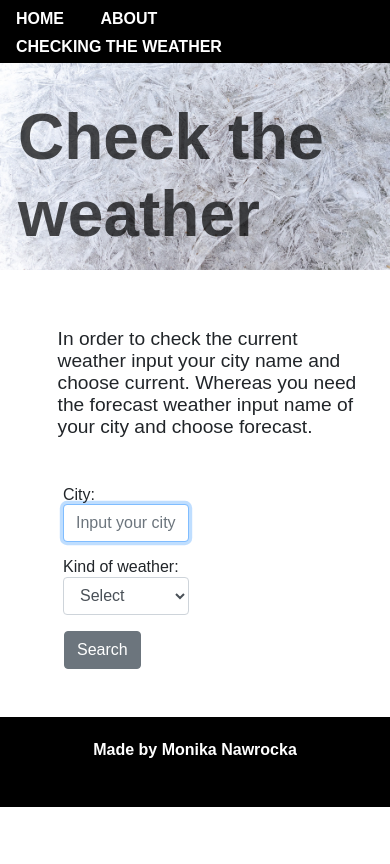
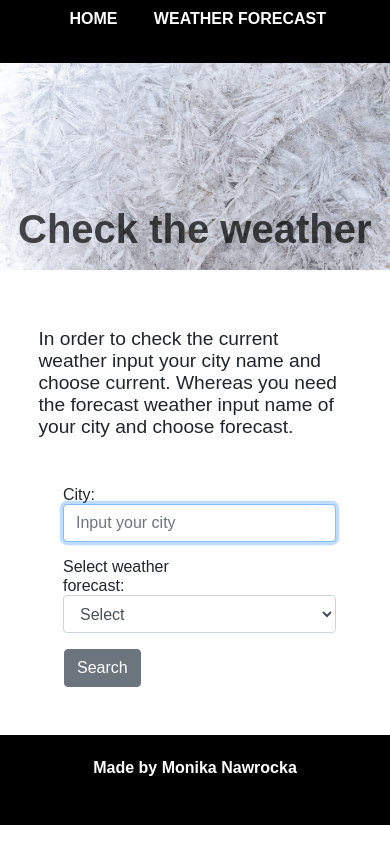
Before and after one commit to monikanaw/CheckOutApp, a Jekyll site: the page built from Weather/index.html, in a window 390 px wide. Shown: the top 864 px of the page. Built offline with Jekyll 4.4.1, drawn with Linux system fonts in a browser that asks for light colours; nearby versions of some CDN libraries; some web fonts are replaced.

Commit message:
add a media queries to css

```diff
--- a/Weather/index.html
+++ b/Weather/index.html
@@ -14,10 +14,10 @@
     <form>
           <div class="form-group col-md-6">
             <label for="inputCity">City:</label>
-            <input type="text" placeholder="Input your city" class="form-control" id="inputCity" required>
+            <input type="text" placeholder="Input your city" class="form-control" id="inputCity">
         </div>
         <div class="form-group col-md-4">
-            <label for="inputState">Kind of weather:</label>
+            <label for="inputState">Select weather forecast:</label>
             <select name="cards" id="inputState" class="form-control" required>
               <option value="selected">Select</option>
               <option value="Current">Current</option>
@@ -42,11 +42,11 @@
 
   <div class="charts hidden" id="foundCityForecast">
       <div class="chart-first">
-        <canvas id="myChart" height="400" width= "750"></canvas>
+        <canvas id="myChart" height="400" width= "500"></canvas>
       </div>
 
       <div class="chart-second">
-        <canvas id="myChartSecond" height="400" width= "750"></canvas>
+        <canvas id="myChartSecond" height="400" width= "500"></canvas>
       </div>
   </div>
 
--- a/_includes/navlinks.html
+++ b/_includes/navlinks.html
@@ -1,4 +1,3 @@
 
   <li><a href="/">Home</a></li>
-  <li><a href="#bodyWriting">About</a></li>
-  <li><a href="/Weather"> Checking the weather</a></li>
+  <li><a href="/Weather"> Weather forecast</a></li>
--- a/css/main.css
+++ b/css/main.css
@@ -69,7 +69,7 @@
   height: 30%;
   bottom: 10vh;
   z-index: 2;
-  font-size: 5rem;
+  font-size: 4.5rem;
   text-align: center;
   padding-top: 0.6em;
   color: #000;
@@ -139,17 +139,17 @@
 
 /* charts*/
 .charts {
-  height: 150vh;
+  height: auto;
 }
 
 
 .chart-first {
-  width: 60vw;
-  margin: 5vh auto;
+  width: 45vw;
+  margin: 2vh auto 5vh auto;
 }
 
 .chart-second {
-  width: 60vw;
+  width: 45vw;
   margin: 5vh auto;
 }
 
@@ -297,3 +297,138 @@
   color: #f32e04;
   font-size: 1.4em;
 }
+
+/*MEDIA QUERIES*/
+
+@media (max-width: 900px) {
+
+  .chart-first {
+    width: 65vw;
+    margin: 5vh auto;
+  }
+
+  .chart-second {
+    width: 65vw;
+    margin: 5vh auto;
+  }
+  .form-control{
+    width: 25vw;
+  }
+  .greeting {
+    height: 20%;
+    bottom: 10vh;
+    font-size: 3rem;
+    padding-top: 0.7em;
+  }
+}
+
+@media (max-width: 700px) {
+  .chart-first {
+    width: 80vw;
+    margin: 5vh auto;
+  }
+
+  .chart-second {
+    width: 80vw;
+    margin: 5vh auto;
+  }
+
+  .title-for-checking{
+    font-size: 2.5em;
+  }
+
+  .form-control{
+    width: 50vw;
+  }
+
+  .lack-of-info-in-input{
+    max-width: 80vw;
+  }
+  .body-image {
+    background-position: 50% 30%;
+  }
+  .greeting {
+    height: 20%;
+    bottom: 10vh;
+    font-size: 2.2rem;
+    padding-top: 1.2em;
+  }
+  /*BODY WRITING*/
+  .body-writing {
+    flex-direction: column;
+    margin-top: 3em;
+  }
+
+  .title-table {
+    font-size: 2em;
+    margin-bottom: 2em;
+  }
+
+  .title-writing {
+   font-size: 1.2em;
+   padding-left: 1em;
+
+  }
+}
+
+
+@media (max-width: 450px) {
+/*subpage*/
+  .chart-first {
+    width: 100vw;
+    margin: 5vh auto;
+  }
+
+  .chart-second {
+    width: 100vw;
+    margin: 5vh auto;
+  }
+
+  .title-for-checking{
+    font-size: 2.5em;
+  }
+  .form-control{
+    width: 70vw;
+  }
+  .greeting-to-form{
+    margin-left: 2em;
+  }
+
+  .lack-of-info-in-input{
+    margin-left: 1em;
+    max-width: 80vw;
+  }
+  .city-current-info {
+    margin-left: 1em;
+    max-width: 70vw;
+  }
+
+/*body greeting*/
+  .body-image {
+    background-position: 50% 30%;
+  }
+
+  /*body greeting*/
+  .greeting {
+    height: 20%;
+    bottom: 10vh;
+    font-size: 2rem;
+    padding-top: 1.2em;
+  }
+
+  /*BODY WRITING*/
+  .body-writing {
+    flex-direction: column;
+    margin: 3em 2em;
+  }
+
+  .title-table {
+    font-size: 2em;
+  }
+
+  .title-writing {
+   font-size: 1.2em;
+   padding-left: 1em;
+   max-width: 75vw;
+  }
+}
--- a/index.html
+++ b/index.html
@@ -66,10 +66,10 @@
 
         <div class="background-lightening  background-phenomen-weather">
           <img src="/images/lightning.jpg" alt="Lightning">
-          <p class="title-of-weather"> Lightening </p>
+          <p class="title-of-weather"> Lightning </p>
             <div class="phenomen hidden">
-                <h3 class="title-phenomen"> Lightening </h3>
-                <p class="writing-phenomen"> Lightning is often followed by thunder. There is a natural electrostatic discharge which occures in area of two electrically charged regions in the atmosphere. Every lightening can have energy equal one billion joules. </p>
+                <h3 class="title-phenomen"> Lightning </h3>
+                <p class="writing-phenomen"> Lightning is often followed by thunder. There is a natural electrostatic discharge which occures in area of two electrically charged regions in the atmosphere. Every lightning can have energy equal one billion joules. </p>
             </div>
         </div>
     </div>
--- a/mainjs.js
+++ b/mainjs.js
@@ -1,3 +1,4 @@
+
 
 //four images abou weather
 $(document).ready(function() {
@@ -275,8 +276,9 @@
             fill: false,
             lineTension: 0.1,
             borderColor: "rgb(165, 176, 52)",
-            pointBorderColor: "rgb(101, 106, 52)",
-            pointBackgroundColor: "rgba(101, 106, 52, 0.8)",
+            pointBorderColor: "rgb(3, 41, 3)",
+            pointBackgroundColor: "rgba(3, 41, 3, 0.8)",
+            pointRadius: 2,
             label:'temperature',
             data: temperaturesArrayinCelsiusRounded(x)
           }]
@@ -287,6 +289,7 @@
                scaleLabel: {
                     display: true,
                     labelString: 'temperature[°C]',
+                    fontColor: "rgb(165, 176, 52)",
                   },
                 ticks: {
                     max: getMaxValue(x),
@@ -300,7 +303,7 @@
             fontSize: 25
           },
           legend: {
-            position: 'right'
+            position: 'top'
           }
         }
       });
@@ -324,16 +327,18 @@
             fill: false,
             lineTension: 0.1,
             borderColor: "rgb(240, 44, 71)",
-            pointBorderColor: "rgb(171, 13, 34)",
-            pointBackgroundColor: "rgba(171, 13, 34, 0.8)",
+            pointBorderColor: "rgb(91, 37, 25)",
+            pointBackgroundColor: "rgba(91, 37, 25, 0.8)",
+            pointRadius: 2,
             label:'pressure',
             data: pressureArray(x),
             yAxisID: 'y-axis-1'},{
               fill: false,
               lineTension: 0.1,
               borderColor: "rgb(118, 186, 208)",
-              pointBorderColor: "rgb(19, 81, 100)",
-              pointBackgroundColor: "rgba(19, 81, 100, 0.8)",
+              pointBorderColor: "rgb(2, 8, 56)",
+              pointBackgroundColor: "rgba(2, 8, 56, 0.8)",
+              pointRadius: 2,
               label:'wind speed',
               data: speedWindArray(x),
               yAxisID: 'y-axis-2'}
@@ -344,7 +349,12 @@
             yAxes: [{
               scaleLabel: {
                    display: true,
-                   labelString: 'pressure[hPa]',
+                   labelString: 'air pressure[hPa]',
+                   fontColor: "rgb(240, 44, 71)",
+                 },
+                 ticks: {
+                      fontColor: "rgb(240, 44, 71)",
+                      fontSize: 10
                  },
               type: 'linear',
               display: true,
@@ -355,6 +365,10 @@
                   scaleLabel: {
                        display: true,
                        labelString: 'wind speed[km/h]',
+                       fontColor: "rgb(118, 186, 208)",
+                     },
+                     ticks: {
+                          fontColor: "rgb(118, 186, 208)",
                      },
   							type: 'linear',
   							display: true,
@@ -368,11 +382,11 @@
           },
           title: {
             display: true,
-            text: 'Pressure and speed wind for five days',
+            text: 'Air pressure and wind speed for five days',
             fontSize: 25
           },
           legend: {
-            position: 'right'
+            position: 'top'
           }
         }
       });
```
Also changed, not shown: 4 other files.
